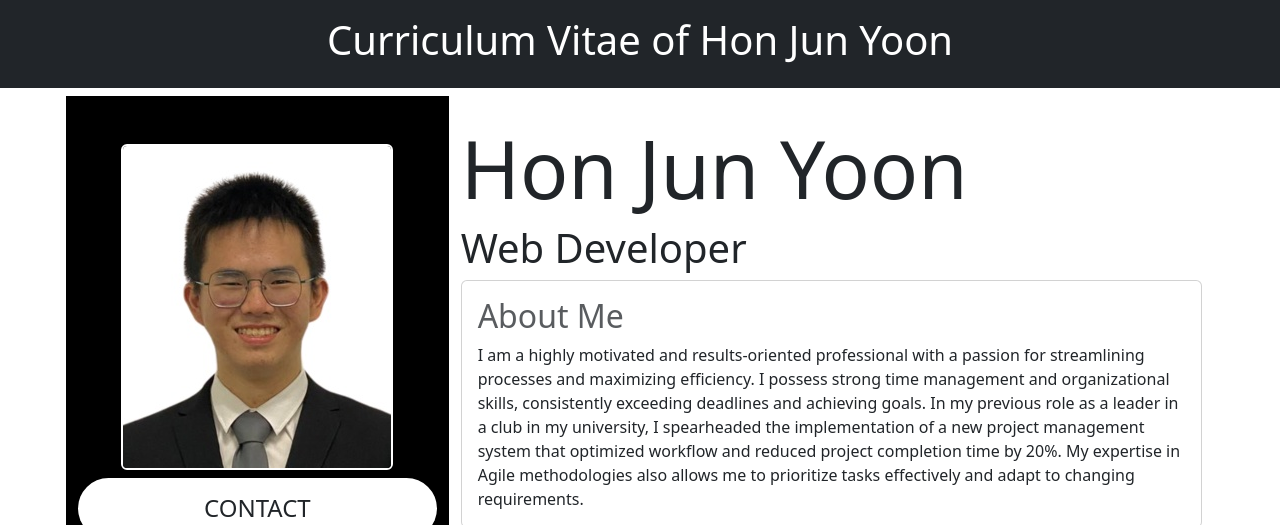
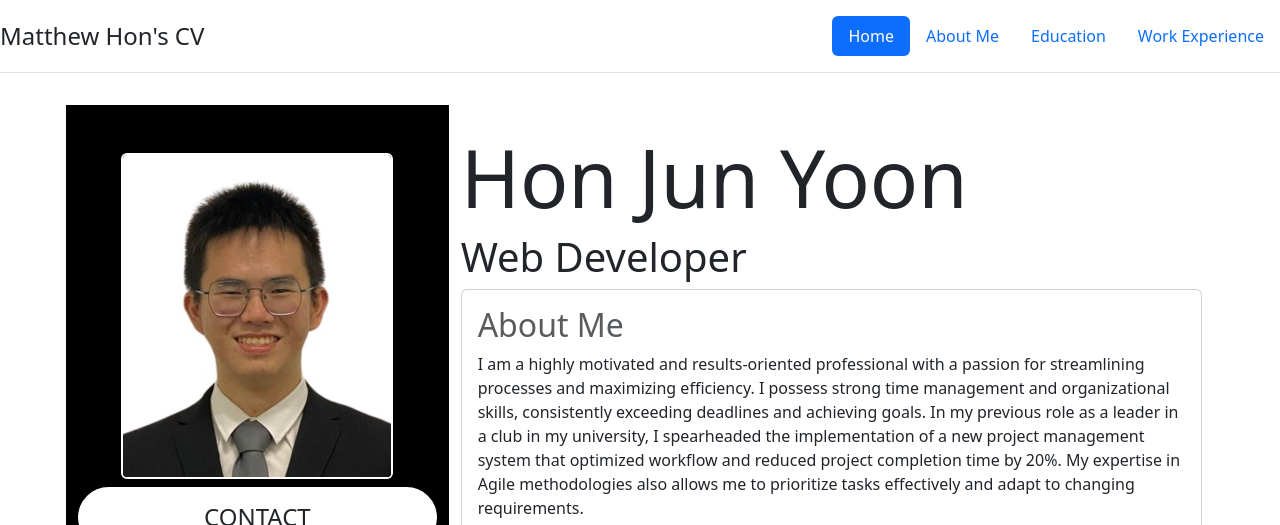
Before and after one commit to hon2838/assignment1stij3074, a plain HTML site: page index.html in a window 1280 px wide. Shown: the top 525 px of the page. Drawn offline with nearby package versions, Linux system fonts and the light colour scheme.

Commit message:
2/5 12am update,forgot to commit on that day.

```diff
--- a/index.html
+++ b/index.html
@@ -9,11 +9,21 @@
     <title>CV</title>
     <link rel="stylesheet" href="https://cdnjs.cloudflare.com/ajax/libs/font-awesome/5.15.4/css/all.min.css">
     <link href="https://cdn.jsdelivr.net/npm/bootstrap@5.3.3/dist/css/bootstrap.min.css" rel="stylesheet" integrity="sha384-QWTKZyjpPEjISv5WaRU9OFeRpok6YctnYmDr5pNlyT2bRjXh0JMhjY6hW+ALEwIH" crossorigin="anonymous">
+</head>
 
-</head>
-<header class="bg-dark text-white text-center py-3">
-    <h1>Curriculum Vitae of Hon Jun Yoon</h1>
-</header>
+<header class="d-flex flex-wrap justify-content-center py-3 mb-4 border-bottom">
+    <a href="/" class="d-flex align-items-center mb-3 mb-md-0 me-md-auto text-dark text-decoration-none">
+
+      <span class="fs-4">Matthew Hon's CV</span>
+    </a>
+
+    <ul class="nav nav-pills">
+        <li class="nav-item"><a href="#" class="nav-link active" aria-current="page">Home</a></li>
+        <li class="nav-item"><a href="#About" class="nav-link">About Me</a></li>
+        <li class="nav-item"><a href="#Education" class="nav-link">Education</a></li>
+        <li class="nav-item"><a href="#WorkExperience" class="nav-link">Work Experience</a></li>
+    </ul>
+  </header>
     <body class ="bg-grey">
         <div class="container p-2">
             <div class="row">
@@ -127,11 +137,11 @@
                 </div>
                     <div class="col-lg-8 bg-white py-4">
                     <h1 class="display-1">Hon Jun Yoon</h1>
-                    <h3 class="display-6">Web Developer</h3>
+                    <h3 class="display-6" id="Education">Web Developer</h3>
                         <div class="header-right">
                             <div class = "card">
                                 <div class="card-body">
-                                    <h2 class="card-title text-muted">About Me</h2>
+                                    <h2 class="card-title text-muted" id="About">About Me</h2>
                                     <p class="card-text">I am a highly motivated and results-oriented professional with a passion for streamlining processes and maximizing efficiency.
                                         I possess strong time management and organizational skills, consistently exceeding deadlines and achieving goals.
                                         In my previous role as a leader in a club in my university, I spearheaded the implementation of a new project management system that optimized workflow and reduced project completion time by 20%.
@@ -140,7 +150,7 @@
                             </div>
 
                         <div>
-                            <h2 class="display-6">Education</h2>
+                            <h2 class="display-6" id="Education">Education</h2>
                             <div class="card">
                                 <div class="card-body">
                                     <h4 class="card-title">Bachelor of Science with Honours (Information Technology)</h4>
@@ -167,7 +177,7 @@
                         </div>
 
                         <div>
-                            <h2 class="display-6">Work Experience</h2>
+                            <h2 class="display-6" id="WorkExperience">Work Experience</h2>
                             <div class="card">
                                 <div class="card-body">
                                     <h4 class="card-title">Part Time - Office Worker</h4>
@@ -201,8 +211,13 @@
 
     </body>
 
-    <footer class="bg-dark text-white text-center py-3">
-        <p>&copy; 2024 Matthew Hon</p>
-    </footer>
+    <footer class="d-flex flex-wrap justify-content-between align-items-center py-3 my-4 border-top">
+        <p class="col-md-4 mb-0 text-muted">&copy; 2024 Matthew Hon</p>
+
+        <ul class="nav col-md-4 justify-content-end">
+          <li class="nav-item"><a href="localhost/assignment1stij3074/" class="nav-link" aria-current="page">Home</a></li>
+          <li class="nav-item"><a href="#" class="nav-link">About</a></li>
+        </ul>
+      </footer>
 
 </html>
```
Also changed, not shown: 1 other file.
